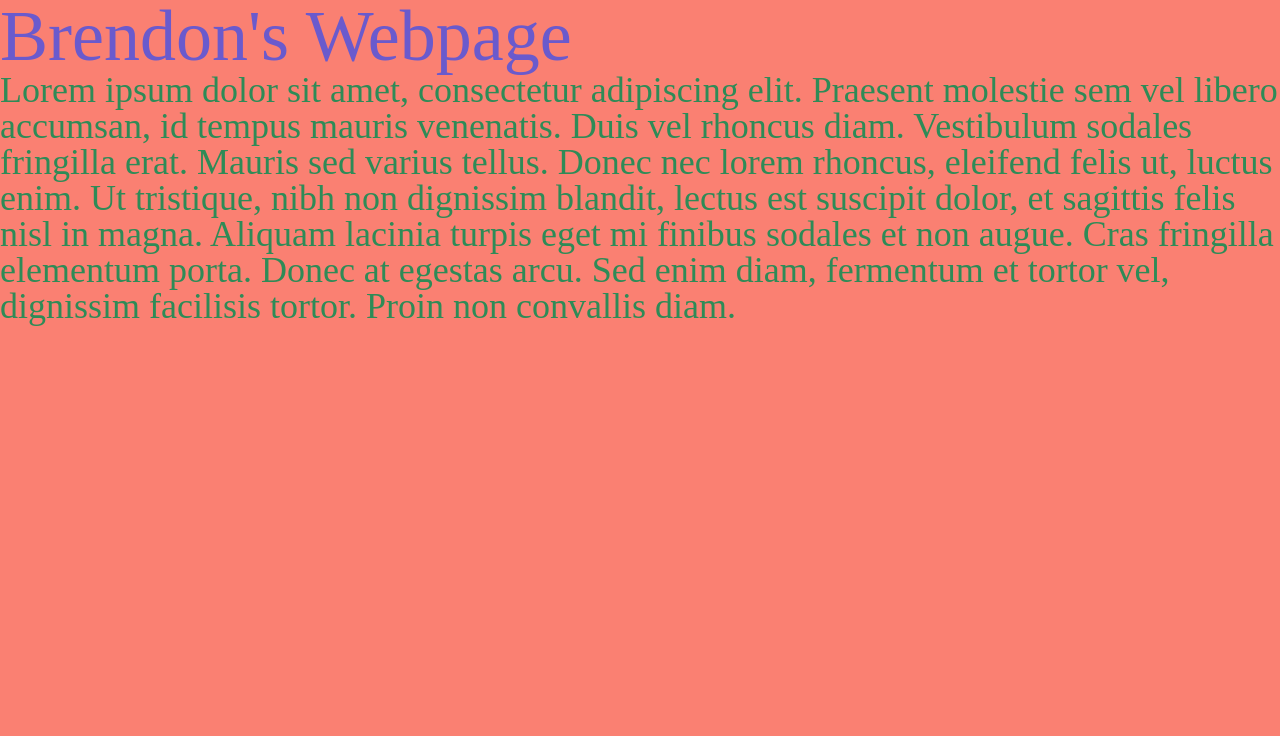
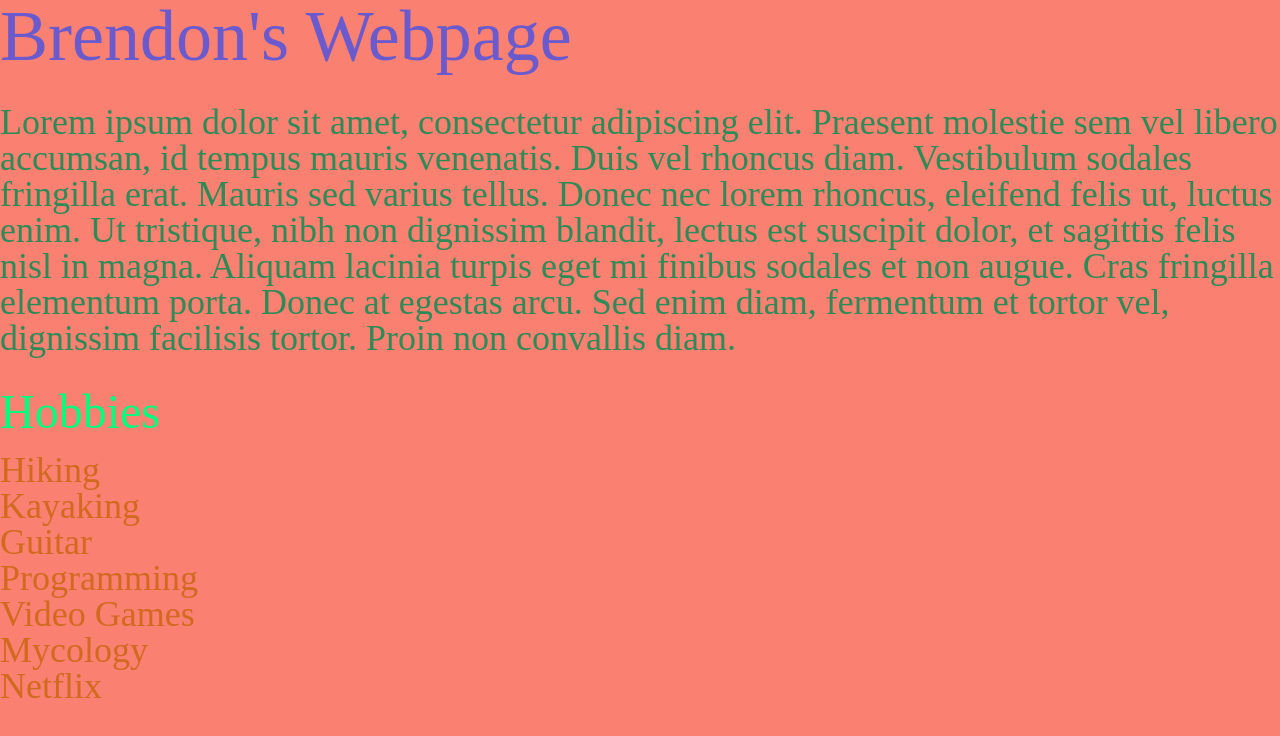
Before and after one commit to brendonstahl97/Week2Activity5, a plain HTML site: page index.html in a window 1280 px wide. Drawn offline with Linux system fonts and the light colour scheme.

Commit message:
added unordered list

```diff
--- a/index.html
+++ b/index.html
@@ -14,7 +14,23 @@
     <body>
         <h1>Brendon's Webpage</h1>
 
+        <br><br>
+
         <p>Lorem ipsum dolor sit amet, consectetur adipiscing elit. Praesent molestie sem vel libero accumsan, id tempus mauris venenatis. Duis vel rhoncus diam. Vestibulum sodales fringilla erat. Mauris sed varius tellus. Donec nec lorem rhoncus, eleifend felis ut, luctus enim. Ut tristique, nibh non dignissim blandit, lectus est suscipit dolor, et sagittis felis nisl in magna. Aliquam lacinia turpis eget mi finibus sodales et non augue. Cras fringilla elementum porta. Donec at egestas arcu. Sed enim diam, fermentum et tortor vel, dignissim facilisis tortor. Proin non convallis diam.</p>
+
+        <br><br>
+
+        <h2>Hobbies</h2>
+        <br>
+        <ul>
+            <li>Hiking</li>
+            <li>Kayaking</li>
+            <li>Guitar</li>
+            <li>Programming</li>
+            <li>Video Games</li>
+            <li>Mycology</li>
+            <li>Netflix</li>
+        </ul>
 
     </body>
 
--- a/style.css
+++ b/style.css
@@ -11,3 +11,13 @@ p {
     font-size: 36px;
     color: seagreen;
 }
+
+h2 {
+    font-size: 48px;
+    color: springgreen;
+}
+
+li {
+    font-size: 36px;
+    color: chocolate;
+}
```
